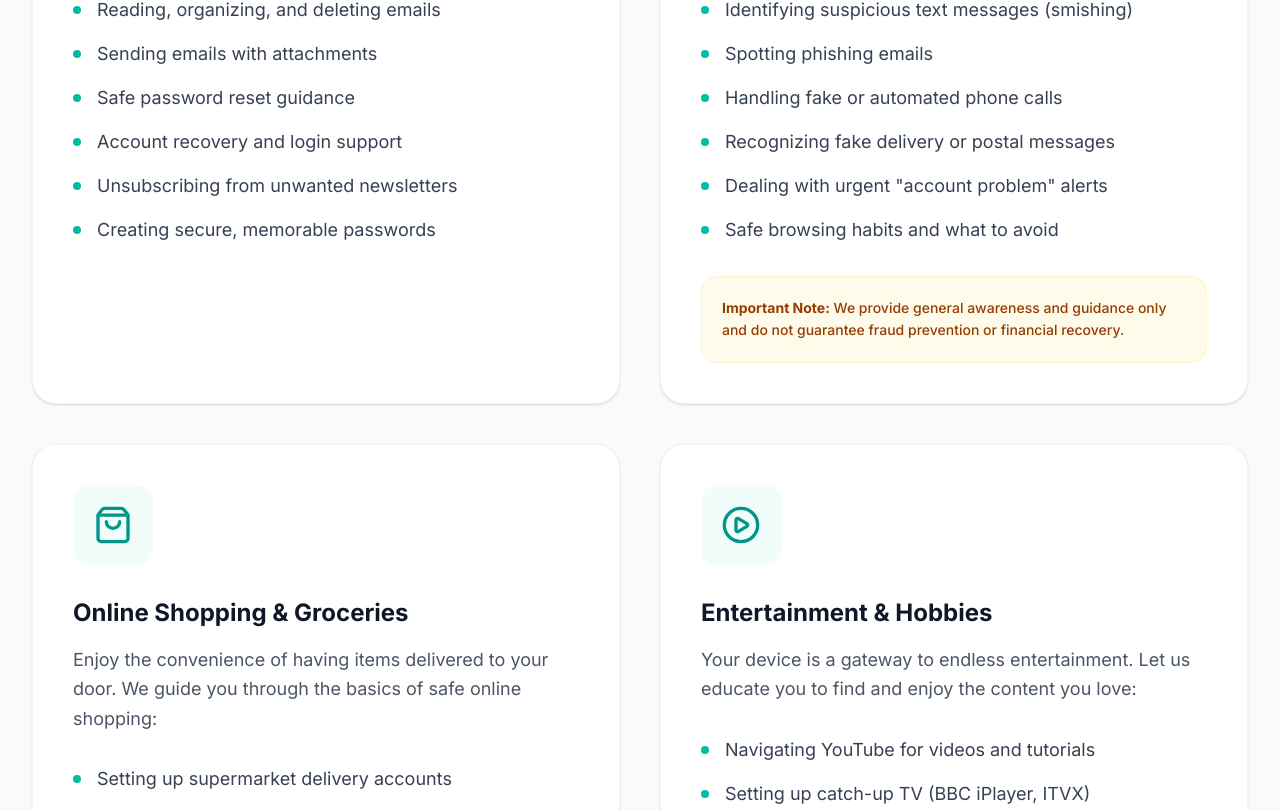
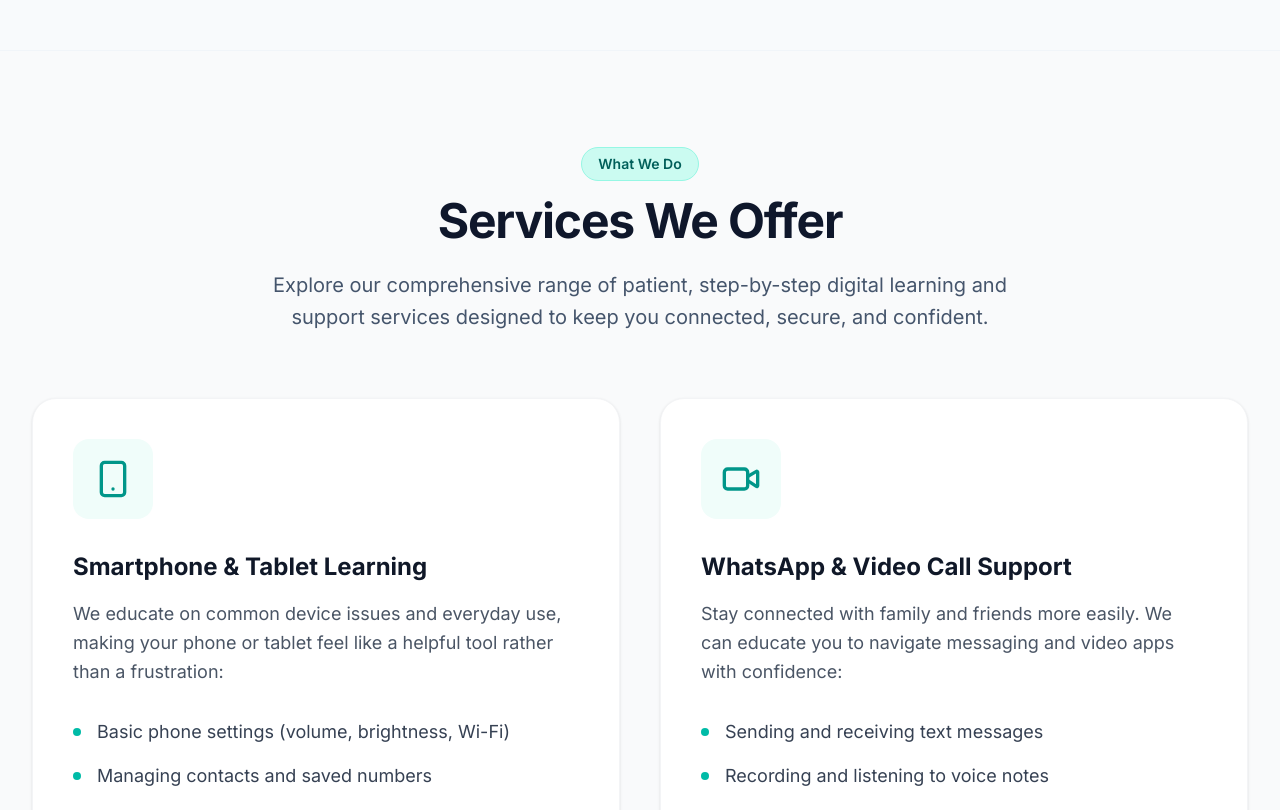
Before and after one commit to codesmashersltd/SeniorEase, a React (Vite) app: page /services in a window 1280 px wide. Shown: the part 1973-2783 px from the top of the page. Built offline with nearby package versions, Linux system fonts and the light colour scheme.

Commit message:
refactor: remove redundant services information
Clean up duplicate content in the prerender file and Services page to improve maintainability.

```diff
--- a/prerender.js
+++ b/prerender.js
@@ -215,15 +215,7 @@ const routes = [
           <h1 style="font-size: 2.8rem; font-weight: 800; margin-top: 10px; color: #0f172a;">Our Support Services</h1>
           <p style="font-size: 1.25rem; color: #475569; margin-bottom: 30px;">Simple training, patient troubleshooting, and friendly guidance for smartphones, tablets, banking, and online safety.</p>
 
-          <h2 style="font-size: 1.8rem; font-weight: 700; color: #0f172a; margin-top: 30px;">How We Can Help You:</h2>
-          <ul style="line-height: 2; color: #475569; padding-left: 20px; font-size: 1.1rem;">
-            <li><strong>Smartphone & Tablet Help:</strong> Learn apps, send photos on WhatsApp, and video call family.</li>
-            <li><strong>Safe Online Accounts:</strong> Access online banking safely, manage energy/water utilities, and pay securely.</li>
-            <li><strong>Anti-Scam Awareness:</strong> Identify fraudulent messages, fake links, and dangerous phishing scams.</li>
-            <li><strong>Digital Confidence Training:</strong> Empowering seniors to navigate modern web interfaces with absolute peace of mind.</li>
-          </ul>
-
-          <h2 style="font-size: 1.8rem; font-weight: 700; color: #0f172a; margin-top: 40px;">Who Can Benefit?</h2>
+          <h2 style="font-size: 1.8rem; font-weight: 700; color: #0f172a; margin-top: 30px;">Who Can Benefit?</h2>
           <ul style="line-height: 2; color: #475569; padding-left: 20px; font-size: 1.1rem;">
             <li><strong>Older adults learning new technology:</strong> Build confidence with smartphones, tablets, or computers at a calm, comfortable pace.</li>
             <li><strong>Family members supporting loved ones:</strong> Ensure your parents or grandparents have dependable, friendly, UK-based technical support.</li>
@@ -231,6 +223,14 @@ const routes = [
             <li><strong>Users needing ongoing digital guidance:</strong> Regular check-ins, continuous learning, and a reliable helping hand for day-to-day questions.</li>
             <li><strong>Seniors wanting to stay safe from scams:</strong> Learn to recognize fake emails, fraudulent text messages, and phishing attempts.</li>
             <li><strong>Anyone seeking patient, jargon-free support:</strong> Real human conversations and respectful step-by-step explanations without automated menus.</li>
+          </ul>
+
+          <h2 style="font-size: 1.8rem; font-weight: 700; color: #0f172a; margin-top: 40px;">Services We Offer</h2>
+          <ul style="line-height: 2; color: #475569; padding-left: 20px; font-size: 1.1rem;">
+            <li><strong>Smartphone & Tablet Help:</strong> Learn apps, send photos on WhatsApp, and video call family.</li>
+            <li><strong>Safe Online Accounts:</strong> Access online banking safely, manage energy/water utilities, and pay securely.</li>
+            <li><strong>Anti-Scam Awareness:</strong> Identify fraudulent messages, fake links, and dangerous phishing scams.</li>
+            <li><strong>Digital Confidence Training:</strong> Empowering seniors to navigate modern web interfaces with absolute peace of mind.</li>
           </ul>
 
           <h2 style="font-size: 1.8rem; font-weight: 700; color: #0f172a; margin-top: 40px;">Why customers choose SeniorEase</h2>
--- a/src/pages/Services.tsx
+++ b/src/pages/Services.tsx
@@ -198,51 +198,6 @@ export default function Services() {
         </motion.div>
       </section>
 
-      {/* Services Grid */}
-      <section className="py-24 bg-gray-50">
-        <div className="max-w-7xl mx-auto px-4 sm:px-6 lg:px-8">
-          <motion.div
-            variants={staggerContainer}
-            initial="hidden"
-            whileInView="visible"
-            viewport={{ once: true, margin: "-50px" }}
-            className="grid md:grid-cols-2 gap-8 lg:gap-10"
-          >
-            {services.map((service, index) => (
-              <motion.div
-                key={index}
-                variants={cardVariants}
-                whileHover={{ y: -8, transition: { duration: 0.3 } }}
-                className="bg-white p-8 md:p-10 rounded-3xl shadow-sm hover:shadow-xl transition-all duration-300 border border-gray-100 flex flex-col h-full group"
-              >
-                <div className="bg-teal-50 group-hover:bg-teal-100 transition-colors duration-300 w-20 h-20 rounded-2xl flex items-center justify-center text-teal-600 mb-8">
-                  <service.icon size={40} />
-                </div>
-                <h2 className="text-2xl font-bold text-gray-900 mb-4 group-hover:text-teal-700 transition-colors duration-300">{service.title}</h2>
-                <p className="text-lg text-gray-600 mb-8 leading-relaxed">{service.description}</p>
-
-                <ul className="space-y-4 mb-8 flex-grow">
-                  {service.items.map((item, i) => (
-                    <li key={i} className="flex items-start gap-4">
-                      <div className="w-2 h-2 rounded-full bg-teal-500 mt-2.5 shrink-0"></div>
-                      <span className="text-gray-700 text-lg">{item}</span>
-                    </li>
-                  ))}
-                </ul>
-
-                {service.note && (
-                  <div className="bg-amber-50 border border-amber-100 p-5 rounded-2xl mt-auto">
-                    <p className="text-sm text-amber-800 font-medium leading-relaxed">
-                      <span className="font-bold">Important Note:</span> {service.note}
-                    </p>
-                  </div>
-                )}
-              </motion.div>
-            ))}
-          </motion.div>
-        </div>
-      </section>
-
       {/* Who Can Benefit Section */}
       <section className="py-24 bg-slate-50 border-t border-b border-slate-100">
         <div className="max-w-7xl mx-auto px-4 sm:px-6 lg:px-8">
@@ -314,6 +269,69 @@ export default function Services() {
                 </div>
                 <h3 className="text-xl font-bold text-slate-900 mb-3">{item.title}</h3>
                 <p className="text-slate-600 leading-relaxed text-base flex-1">{item.description}</p>
+              </motion.div>
+            ))}
+          </motion.div>
+        </div>
+      </section>
+
+      {/* Services Grid */}
+      <section className="py-24 bg-gray-50">
+        <div className="max-w-7xl mx-auto px-4 sm:px-6 lg:px-8">
+          <motion.div
+            initial="hidden"
+            whileInView="visible"
+            viewport={{ once: true, margin: "-50px" }}
+            variants={fadeInUp}
+            className="text-center max-w-3xl mx-auto mb-16"
+          >
+            <span className="inline-flex items-center gap-2 px-4 py-1.5 rounded-full bg-teal-100 text-teal-800 font-semibold text-sm mb-4 border border-teal-200">
+              What We Do
+            </span>
+            <h2 className="text-3xl md:text-5xl font-bold tracking-tight text-slate-900 mb-6">
+              Services We Offer
+            </h2>
+            <p className="text-lg md:text-xl text-slate-600 leading-relaxed">
+              Explore our comprehensive range of patient, step-by-step digital learning and support services designed to keep you connected, secure, and confident.
+            </p>
+          </motion.div>
+
+          <motion.div
+            variants={staggerContainer}
+            initial="hidden"
+            whileInView="visible"
+            viewport={{ once: true, margin: "-50px" }}
+            className="grid md:grid-cols-2 gap-8 lg:gap-10"
+          >
+            {services.map((service, index) => (
+              <motion.div
+                key={index}
+                variants={cardVariants}
+                whileHover={{ y: -8, transition: { duration: 0.3 } }}
+                className="bg-white p-8 md:p-10 rounded-3xl shadow-sm hover:shadow-xl transition-all duration-300 border border-gray-100 flex flex-col h-full group"
+              >
+                <div className="bg-teal-50 group-hover:bg-teal-100 transition-colors duration-300 w-20 h-20 rounded-2xl flex items-center justify-center text-teal-600 mb-8">
+                  <service.icon size={40} />
+                </div>
+                <h2 className="text-2xl font-bold text-gray-900 mb-4 group-hover:text-teal-700 transition-colors duration-300">{service.title}</h2>
+                <p className="text-lg text-gray-600 mb-8 leading-relaxed">{service.description}</p>
+
+                <ul className="space-y-4 mb-8 flex-grow">
+                  {service.items.map((item, i) => (
+                    <li key={i} className="flex items-start gap-4">
+                      <div className="w-2 h-2 rounded-full bg-teal-500 mt-2.5 shrink-0"></div>
+                      <span className="text-gray-700 text-lg">{item}</span>
+                    </li>
+                  ))}
+                </ul>
+
+                {service.note && (
+                  <div className="bg-amber-50 border border-amber-100 p-5 rounded-2xl mt-auto">
+                    <p className="text-sm text-amber-800 font-medium leading-relaxed">
+                      <span className="font-bold">Important Note:</span> {service.note}
+                    </p>
+                  </div>
+                )}
               </motion.div>
             ))}
           </motion.div>
```
